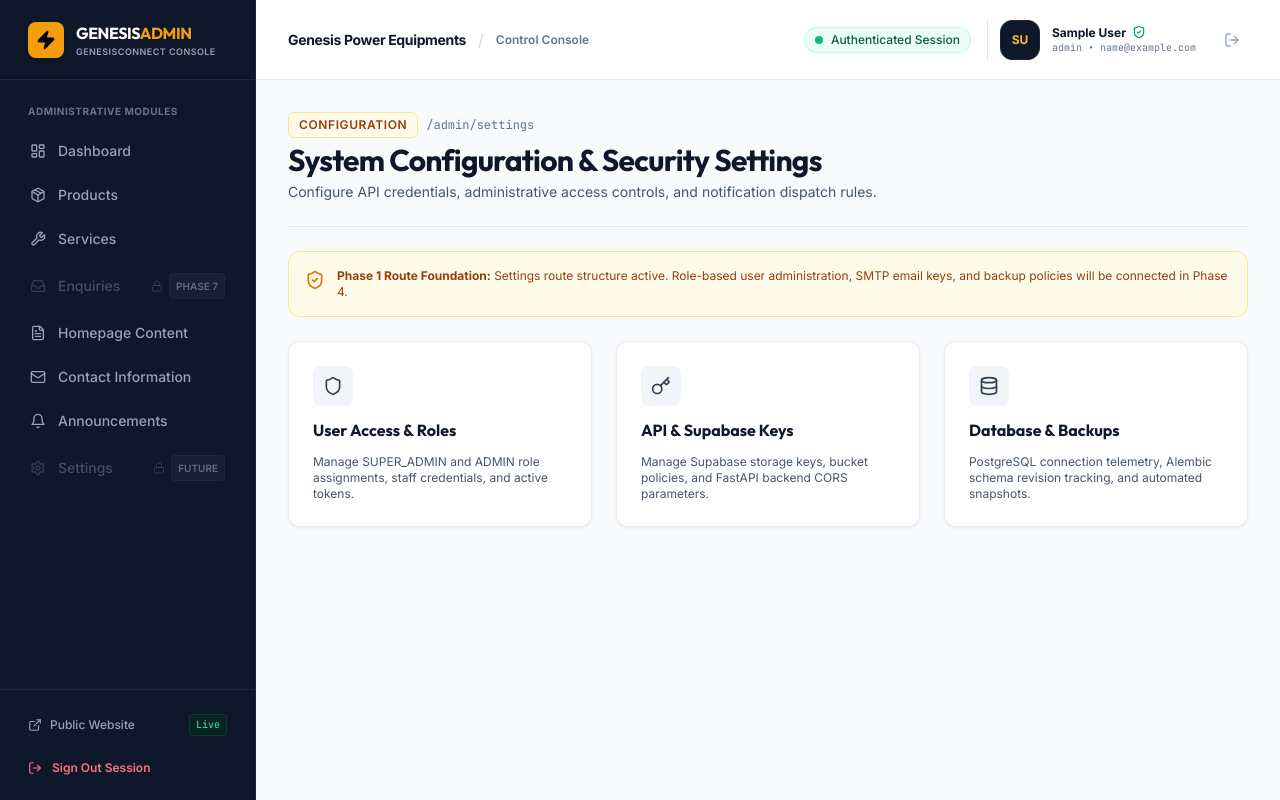
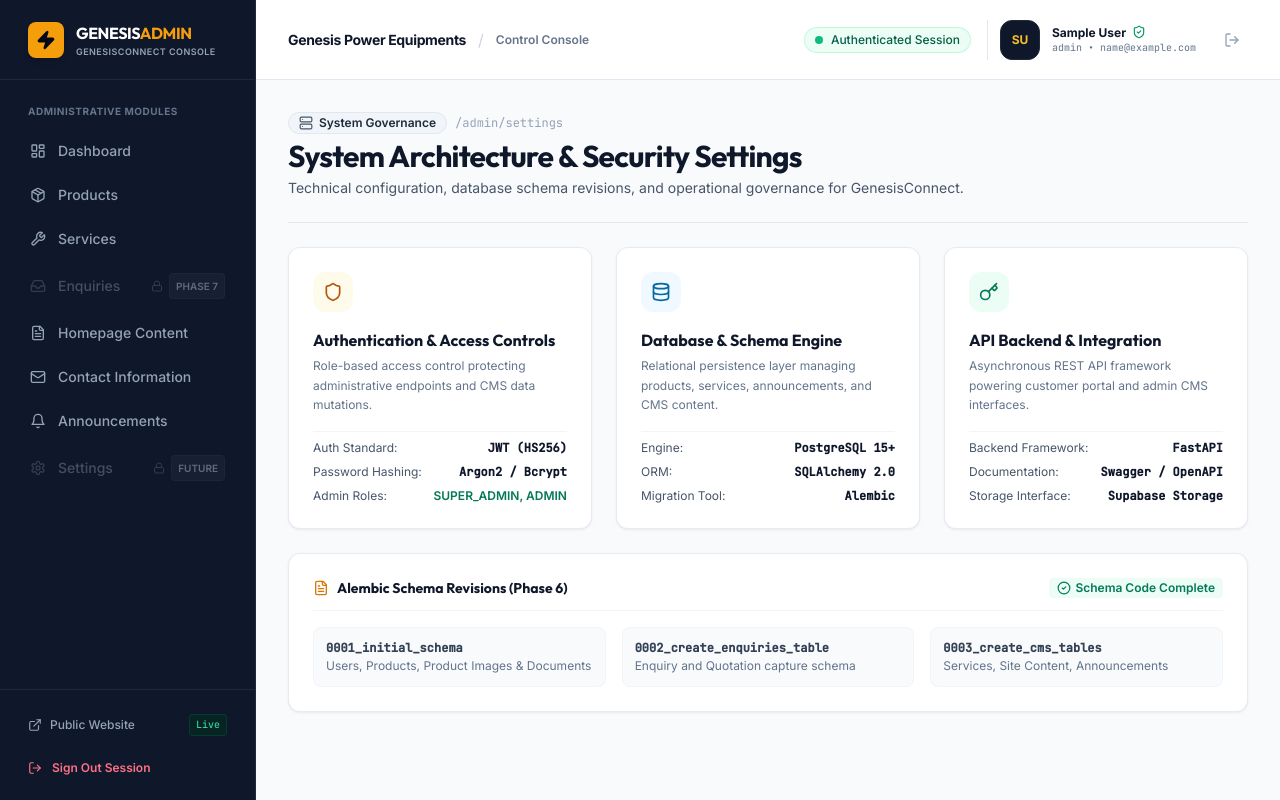
Before and after one commit to PraveenaMurugesan-tech/GenesisConnect, a React (Vite) app in the folder frontend/: page /admin/settings in a window 1280 px wide. Built offline with nearby package versions, Linux system fonts and the light colour scheme; no server answers; sample sign-in values are in the browser's storage; the HTML template or start-up script is replaced by a standard one.

Commit message:
feat: remove placeholder admin content and improve dashboard

```diff
--- a/frontend/src/pages/admin/AdminSettingsPage.tsx
+++ b/frontend/src/pages/admin/AdminSettingsPage.tsx
@@ -1,69 +1,153 @@
 import React from "react";
-import { ShieldCheck, Key, Database, Shield } from "lucide-react";
-import { Badge } from "../../components/common/Badge";
+import { Key, Database, Shield, Server, FileText, CheckCircle2 } from "lucide-react";
 import { Card, CardContent } from "../../components/ui/Card";
 
 export const AdminSettingsPage: React.FC = () => {
   return (
-    <div className="space-y-6">
+    <div className="space-y-6 max-w-7xl mx-auto">
       <div className="border-b border-slate-200 pb-6">
         <div className="flex items-center gap-2 mb-1">
-          <Badge variant="accent">Configuration</Badge>
-          <span className="text-xs text-slate-500 font-mono">/admin/settings</span>
+          <span className="inline-flex items-center gap-1.5 px-2.5 py-0.5 rounded-full text-xs font-semibold bg-slate-100 text-slate-800 border border-slate-200">
+            <Server className="w-3.5 h-3.5 text-slate-600" />
+            System Governance
+          </span>
+          <span className="text-xs text-slate-400 font-mono">/admin/settings</span>
         </div>
         <h1 className="font-heading text-2xl sm:text-3xl font-bold text-slate-900 tracking-tight">
-          System Configuration & Security Settings
+          System Architecture &amp; Security Settings
         </h1>
         <p className="text-sm text-slate-600 mt-1">
-          Configure API credentials, administrative access controls, and notification dispatch rules.
+          Technical configuration, database schema revisions, and operational governance for GenesisConnect.
         </p>
       </div>
 
-      <div className="p-4 rounded-xl bg-amber-50 border border-amber-200 flex items-start gap-3 text-xs text-amber-800">
-        <ShieldCheck className="w-5 h-5 text-amber-600 flex-shrink-0 mt-0.5" />
-        <div>
-          <span className="font-bold">Phase 1 Route Foundation:</span>
-          {" "}Settings route structure active. Role-based user administration, SMTP email keys, and backup policies will be connected in Phase 4.
-        </div>
-      </div>
-
       <div className="grid grid-cols-1 md:grid-cols-3 gap-6">
-        <Card hover>
-          <CardContent className="p-6 space-y-3">
-            <div className="w-10 h-10 rounded-lg bg-slate-100 text-slate-700 flex items-center justify-center">
+        {/* Security & Access */}
+        <Card>
+          <CardContent className="p-6 space-y-4">
+            <div className="w-10 h-10 rounded-xl bg-amber-50 text-amber-700 flex items-center justify-center">
               <Shield className="w-5 h-5" />
             </div>
-            <h3 className="font-heading text-base font-bold text-slate-900">User Access & Roles</h3>
-            <p className="text-xs text-slate-600">
-              Manage SUPER_ADMIN and ADMIN role assignments, staff credentials, and active tokens.
-            </p>
+            <div>
+              <h3 className="font-heading text-base font-bold text-slate-900">
+                Authentication &amp; Access Controls
+              </h3>
+              <p className="text-xs text-slate-500 mt-1 leading-relaxed">
+                Role-based access control protecting administrative endpoints and CMS data mutations.
+              </p>
+            </div>
+            <div className="pt-2 border-t border-slate-100 space-y-2 text-xs text-slate-600">
+              <div className="flex items-center justify-between">
+                <span>Auth Standard:</span>
+                <span className="font-mono font-semibold text-slate-900">JWT (HS256)</span>
+              </div>
+              <div className="flex items-center justify-between">
+                <span>Password Hashing:</span>
+                <span className="font-mono font-semibold text-slate-900">Argon2 / Bcrypt</span>
+              </div>
+              <div className="flex items-center justify-between">
+                <span>Admin Roles:</span>
+                <span className="font-semibold text-emerald-700">SUPER_ADMIN, ADMIN</span>
+              </div>
+            </div>
           </CardContent>
         </Card>
 
-        <Card hover>
-          <CardContent className="p-6 space-y-3">
-            <div className="w-10 h-10 rounded-lg bg-slate-100 text-slate-700 flex items-center justify-center">
-              <Key className="w-5 h-5" />
+        {/* Database & Migrations */}
+        <Card>
+          <CardContent className="p-6 space-y-4">
+            <div className="w-10 h-10 rounded-xl bg-sky-50 text-sky-700 flex items-center justify-center">
+              <Database className="w-5 h-5" />
             </div>
-            <h3 className="font-heading text-base font-bold text-slate-900">API & Supabase Keys</h3>
-            <p className="text-xs text-slate-600">
-              Manage Supabase storage keys, bucket policies, and FastAPI backend CORS parameters.
-            </p>
+            <div>
+              <h3 className="font-heading text-base font-bold text-slate-900">
+                Database &amp; Schema Engine
+              </h3>
+              <p className="text-xs text-slate-500 mt-1 leading-relaxed">
+                Relational persistence layer managing products, services, announcements, and CMS content.
+              </p>
+            </div>
+            <div className="pt-2 border-t border-slate-100 space-y-2 text-xs text-slate-600">
+              <div className="flex items-center justify-between">
+                <span>Engine:</span>
+                <span className="font-mono font-semibold text-slate-900">PostgreSQL 15+</span>
+              </div>
+              <div className="flex items-center justify-between">
+                <span>ORM:</span>
+                <span className="font-mono font-semibold text-slate-900">SQLAlchemy 2.0</span>
+              </div>
+              <div className="flex items-center justify-between">
+                <span>Migration Tool:</span>
+                <span className="font-mono font-semibold text-slate-900">Alembic</span>
+              </div>
+            </div>
           </CardContent>
         </Card>
 
-        <Card hover>
-          <CardContent className="p-6 space-y-3">
-            <div className="w-10 h-10 rounded-lg bg-slate-100 text-slate-700 flex items-center justify-center">
-              <Database className="w-5 h-5" />
+        {/* API & Cloud Infrastructure */}
+        <Card>
+          <CardContent className="p-6 space-y-4">
+            <div className="w-10 h-10 rounded-xl bg-emerald-50 text-emerald-700 flex items-center justify-center">
+              <Key className="w-5 h-5" />
             </div>
-            <h3 className="font-heading text-base font-bold text-slate-900">Database & Backups</h3>
-            <p className="text-xs text-slate-600">
-              PostgreSQL connection telemetry, Alembic schema revision tracking, and automated snapshots.
-            </p>
+            <div>
+              <h3 className="font-heading text-base font-bold text-slate-900">
+                API Backend &amp; Integration
+              </h3>
+              <p className="text-xs text-slate-500 mt-1 leading-relaxed">
+                Asynchronous REST API framework powering customer portal and admin CMS interfaces.
+              </p>
+            </div>
+            <div className="pt-2 border-t border-slate-100 space-y-2 text-xs text-slate-600">
+              <div className="flex items-center justify-between">
+                <span>Backend Framework:</span>
+                <span className="font-mono font-semibold text-slate-900">FastAPI</span>
+              </div>
+              <div className="flex items-center justify-between">
+                <span>Documentation:</span>
+                <span className="font-mono font-semibold text-slate-900">Swagger / OpenAPI</span>
+              </div>
+              <div className="flex items-center justify-between">
+                <span>Storage Interface:</span>
+                <span className="font-mono font-semibold text-slate-900">Supabase Storage</span>
+              </div>
+            </div>
           </CardContent>
         </Card>
       </div>
+
+      {/* Database Schema Status Box */}
+      <Card>
+        <CardContent className="p-6 space-y-4">
+          <div className="flex items-center justify-between border-b border-slate-100 pb-3">
+            <div className="flex items-center gap-2">
+              <FileText className="w-4 h-4 text-amber-600" />
+              <h3 className="font-heading text-sm font-bold text-slate-900">
+                Alembic Schema Revisions (Phase 6)
+              </h3>
+            </div>
+            <span className="inline-flex items-center gap-1 text-xs font-semibold text-emerald-700 bg-emerald-50 px-2 py-0.5 rounded">
+              <CheckCircle2 className="w-3.5 h-3.5" />
+              Schema Code Complete
+            </span>
+          </div>
+
+          <div className="grid grid-cols-1 sm:grid-cols-3 gap-4 text-xs">
+            <div className="p-3 rounded-lg bg-slate-50 border border-slate-100">
+              <span className="font-mono font-bold text-slate-700">0001_initial_schema</span>
+              <p className="text-slate-500 mt-0.5">Users, Products, Product Images &amp; Documents</p>
+            </div>
+            <div className="p-3 rounded-lg bg-slate-50 border border-slate-100">
+              <span className="font-mono font-bold text-slate-700">0002_create_enquiries_table</span>
+              <p className="text-slate-500 mt-0.5">Enquiry and Quotation capture schema</p>
+            </div>
+            <div className="p-3 rounded-lg bg-slate-50 border border-slate-100">
+              <span className="font-mono font-bold text-slate-700">0003_create_cms_tables</span>
+              <p className="text-slate-500 mt-0.5">Services, Site Content, Announcements</p>
+            </div>
+          </div>
+        </CardContent>
+      </Card>
     </div>
   );
 };
```
Also changed, not shown: frontend/src/pages/admin/AdminDashboardPage.tsx (+59 -56 lines), frontend/src/pages/admin/AdminEnquiriesPage.tsx (+57 -66 lines), frontend/src/pages/admin/AdminEnquiryDetailPage.tsx (+27 -74 lines), 2 other files (tests, documents, lock files or other folders).
